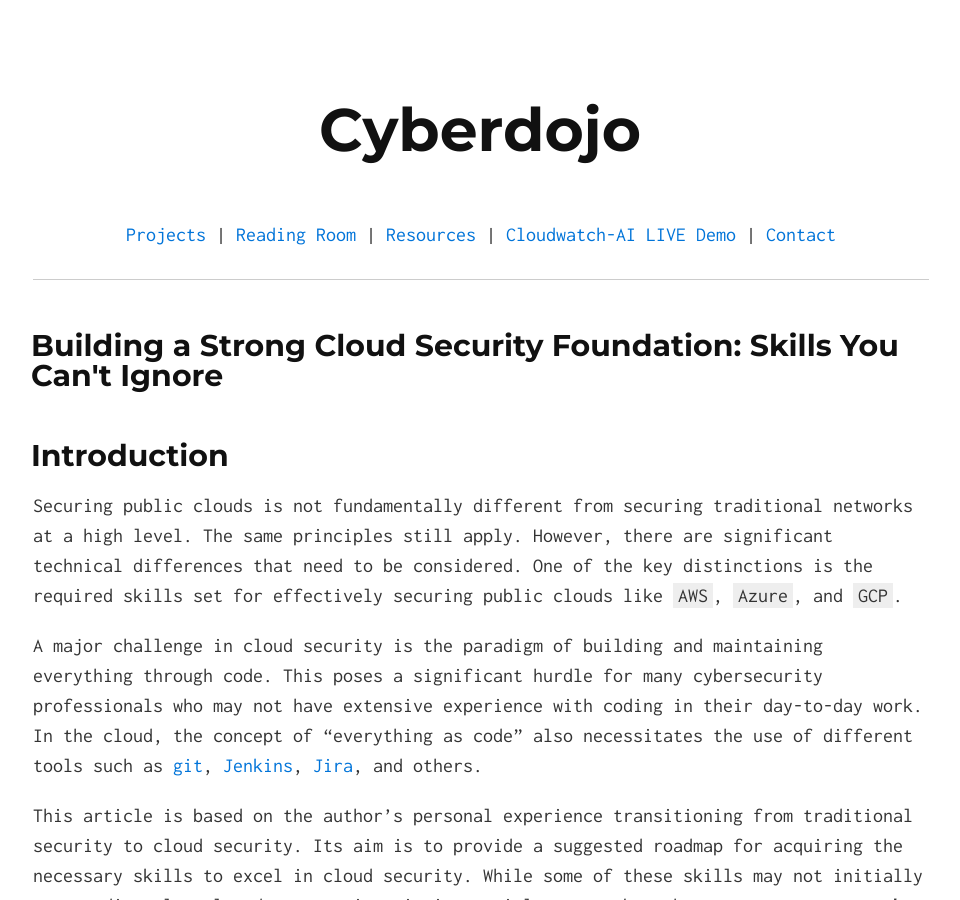
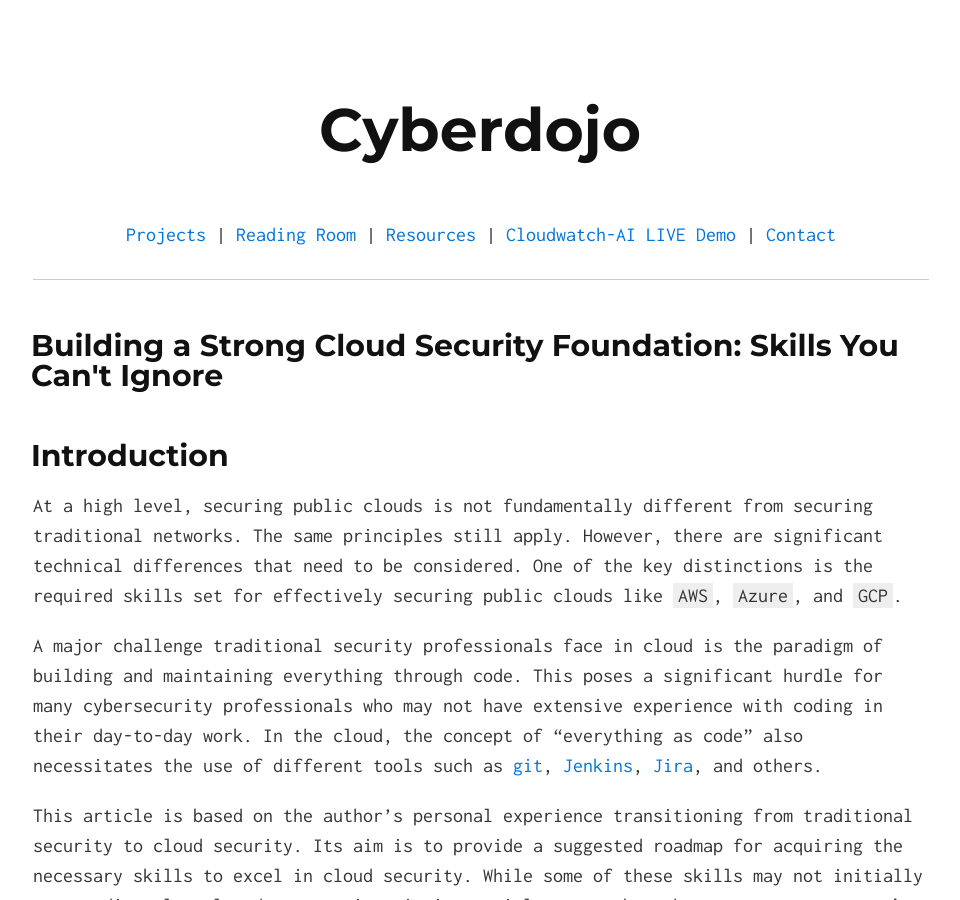
Before and after one commit to Ahmed-AG/cyberdojo-page, a Jekyll site: the page built from read/building-a-strong-cloud-security-foundation.md, in a window 1280 px wide and 900 px high. Shown: the whole window, without its empty margins (159-1119 px from the left). Built offline with Jekyll 4.4.1, drawn with Linux system fonts in a browser that asks for light colours.

Commit message:
update moving to cloud

```diff
--- a/read/building-a-strong-cloud-security-foundation.md
+++ b/read/building-a-strong-cloud-security-foundation.md
@@ -7,9 +7,9 @@ author_link: "https://twitter.com/aagsec"
 ---
 
 ## Introduction
-Securing public clouds is not fundamentally different from securing traditional networks at a high level. The same principles still apply. However, there are significant technical differences that need to be considered. One of the key distinctions is the required skills set for effectively securing public clouds like `AWS`, `Azure`, and `GCP`.
+At a high level, securing public clouds is not fundamentally different from securing traditional networks. The same principles still apply. However, there are significant technical differences that need to be considered. One of the key distinctions is the required skills set for effectively securing public clouds like `AWS`, `Azure`, and `GCP`.
 
-A major challenge in cloud security is the paradigm of building and maintaining everything through code. This poses a significant hurdle for many cybersecurity professionals who may not have extensive experience with coding in their day-to-day work. In the cloud, the concept of "everything as code" also necessitates the use of different tools such as [git](https://git-scm.com){:target="_blank"}, [Jenkins](https://www.jenkins.io){:target="_blank"}, [Jira](https://jira.atlassian.com){:target="_blank"}, and others.
+A major challenge traditional security professionals face in cloud is the paradigm of building and maintaining everything through code. This poses a significant hurdle for many cybersecurity professionals who may not have extensive experience with coding in their day-to-day work. In the cloud, the concept of "everything as code" also necessitates the use of different tools such as [git](https://git-scm.com){:target="_blank"}, [Jenkins](https://www.jenkins.io){:target="_blank"}, [Jira](https://jira.atlassian.com){:target="_blank"}, and others.
 
 This article is based on the author's personal experience transitioning from traditional security to cloud security. Its aim is to provide a suggested roadmap for acquiring the necessary skills to excel in cloud security. While some of these skills may not initially appear directly related to security, it is crucial to remember that <b>we cannot secure what we don't understand.</b> The depth to which one should explore each topic is an individual decision, typically based on the available time. It is recommended to cover the basics of all these topics and then delve deeper into each one as time permits.
 
```
